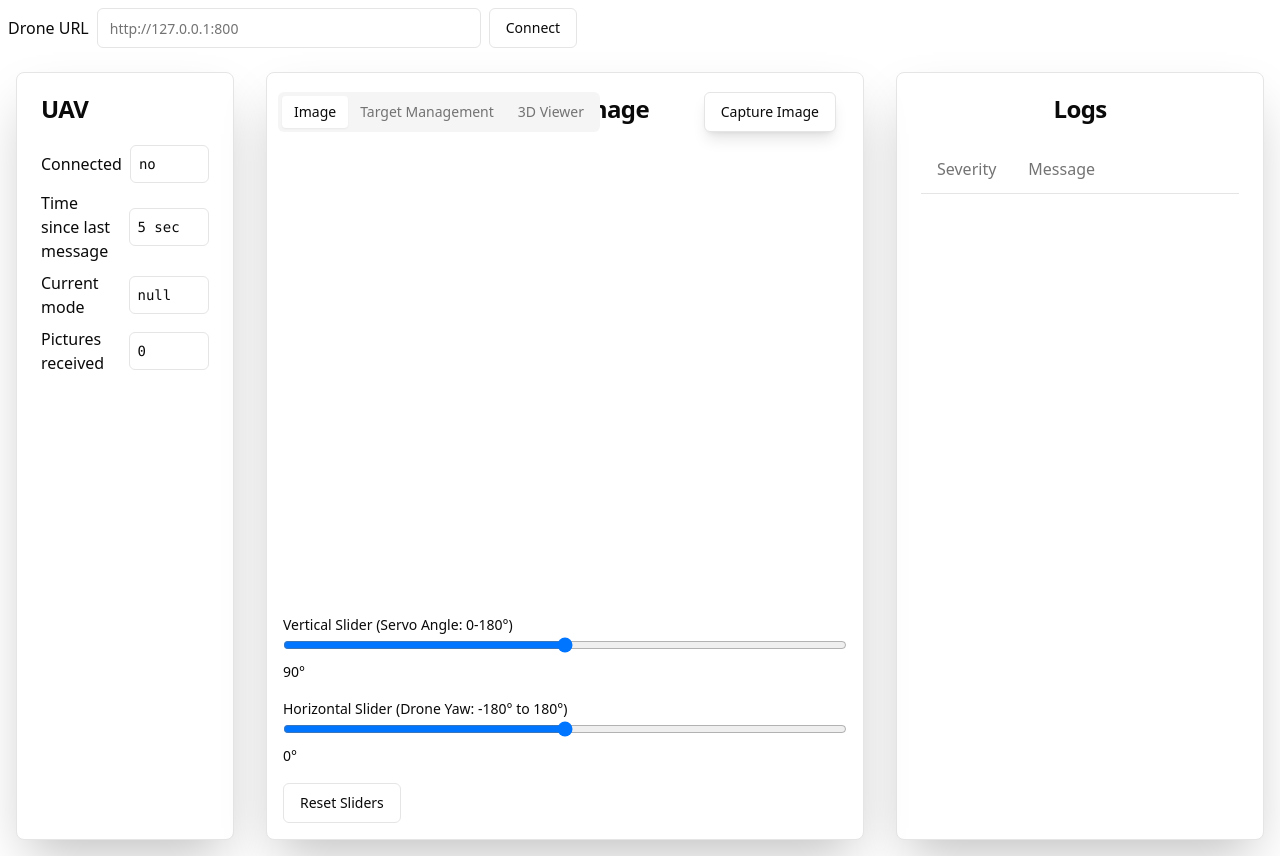
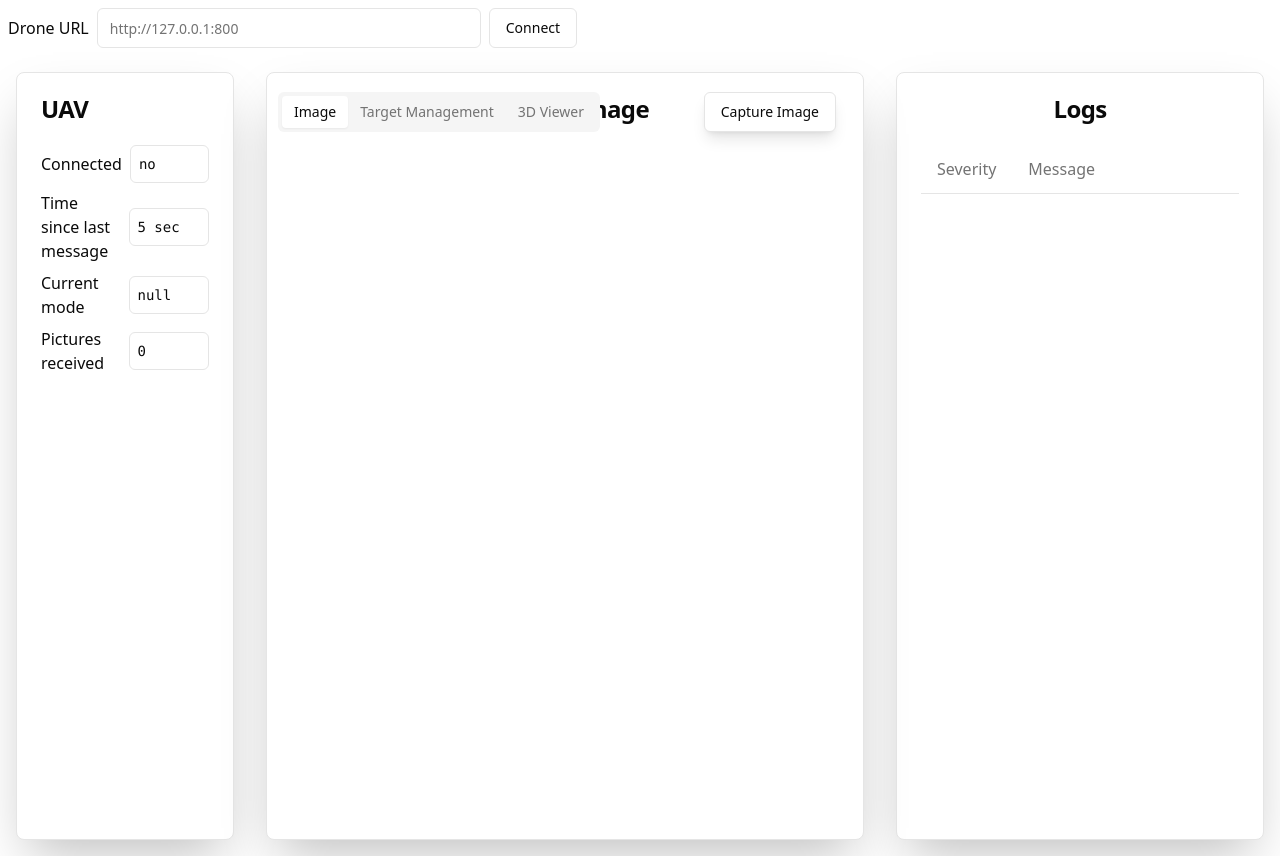
Before and after one commit to uaarg/emu, a React (Vite) app: page / in a window 1280 px wide. Built offline with nearby package versions, Linux system fonts and the light colour scheme.

Commit message:
remove sliders from app

```diff
--- a/src/App.jsx
+++ b/src/App.jsx
@@ -10,7 +10,6 @@ import { TableBody, TableCell, TableHead, TableHeader, TableRow } from './compon
 import { ScrollArea } from './components/ui/scroll-area';
 import { Input } from './components/ui/input';
 import { Button } from './components/ui/button';
-import Sliders from './Sliders.jsx';
 import { Tabs, TabsList, TabsTrigger } from './components/ui/tabs.jsx';
 import Canvas from './components/Canvas.jsx';
 import { AddTargetDialog } from './components/Dialog.jsx';
@@ -282,7 +281,6 @@ function ImageLayout({ filename, isConnected, sendFunc }) {
                         <TargetViewer />
                     </CardContent>
                 )}
-                <Sliders sendFunc={sendFunc} />
             </Card>
         </div >
     );
```
